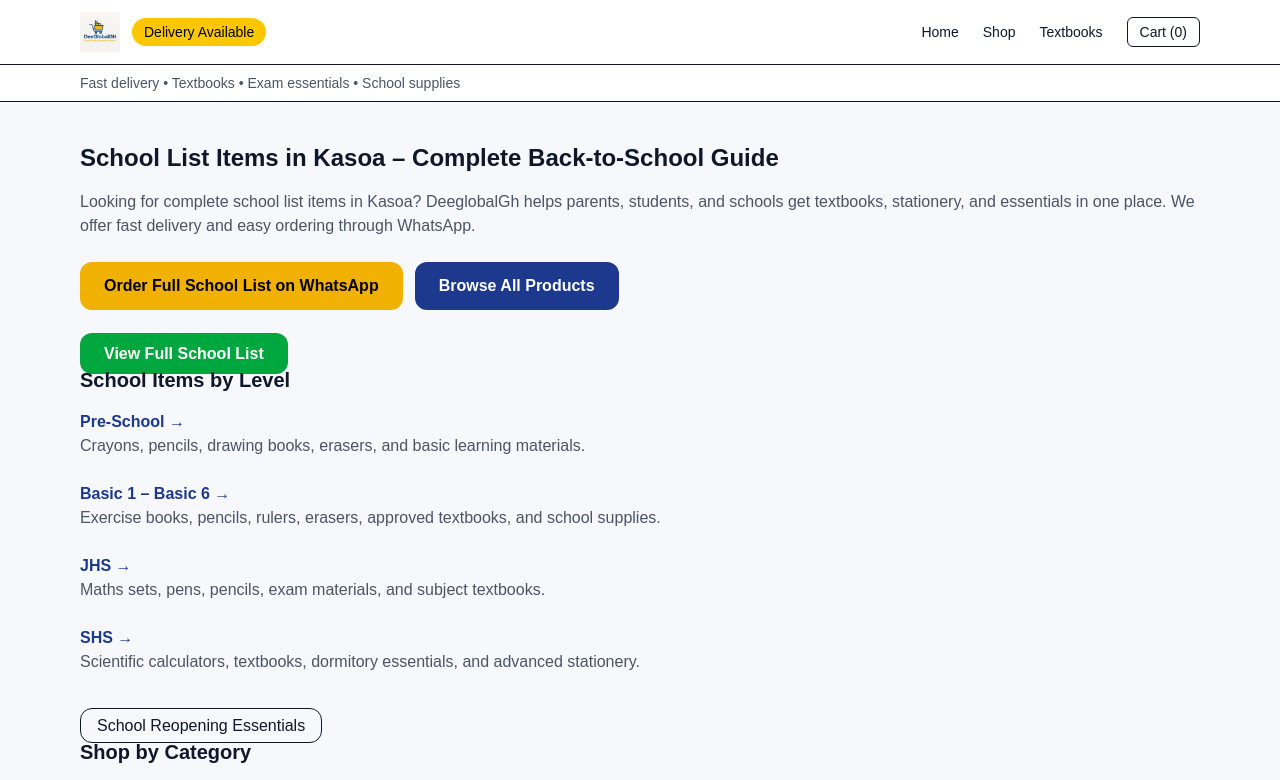
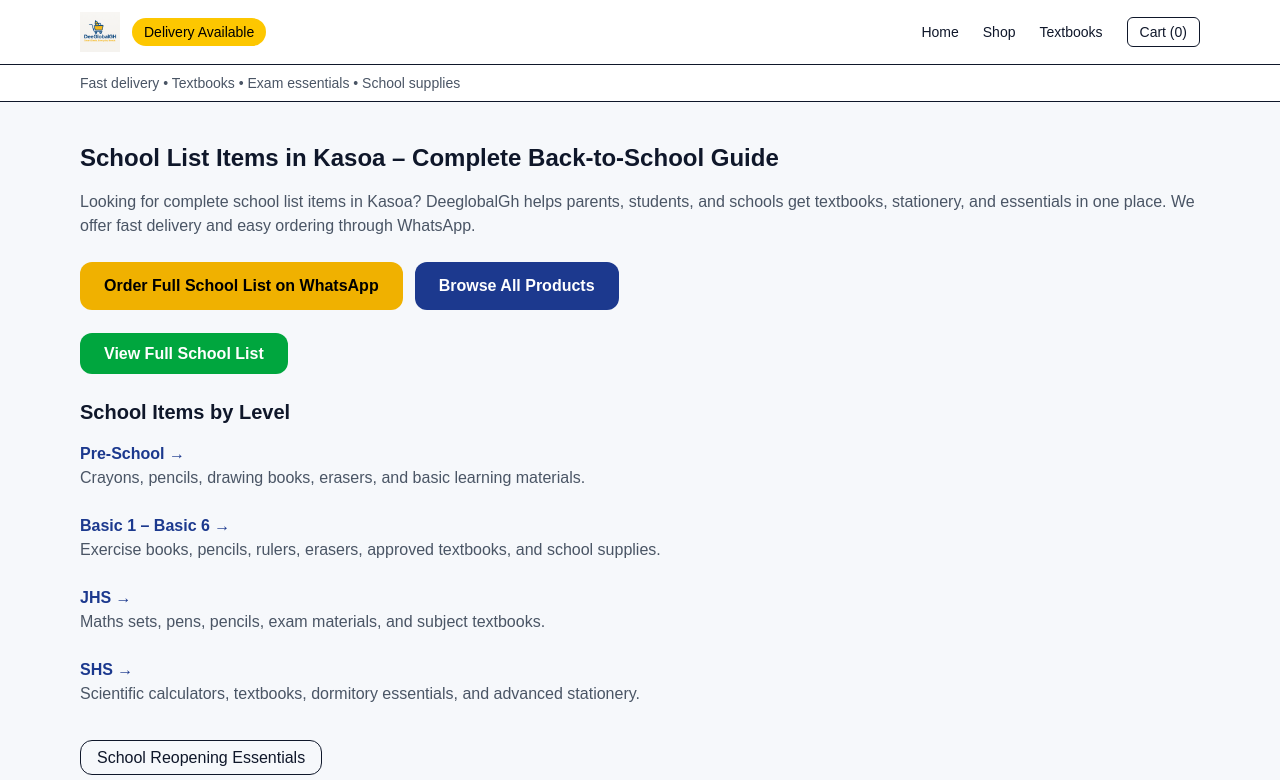
Before and after one commit to dlanquaye/deeglobalgh-website, a Next.js app: page /school-list-items-kasoa in a window 1280 px wide. Shown: the top 780 px of the page. Built offline with nearby package versions, Linux system fonts and the light colour scheme.

Commit message:
Improve school list page spacing

```diff
--- a/app/school-list-items-kasoa/page.tsx
+++ b/app/school-list-items-kasoa/page.tsx
@@ -54,7 +54,7 @@ export default function SchoolListPage() {
 </Link>
 
       {/* SCHOOL LEVELS */}
-      <h2 className="text-xl font-bold mb-4">
+      <h2 className="mt-8 text-xl font-bold mb-4">
         School Items by Level
       </h2>
 
@@ -108,7 +108,7 @@ export default function SchoolListPage() {
 >
   School Reopening Essentials
 </Link>
-        <h2 className="text-xl font-bold mb-4">
+        <h2 className="mt-8 text-xl font-bold mb-4">
           Shop by Category
         </h2>
 
```
